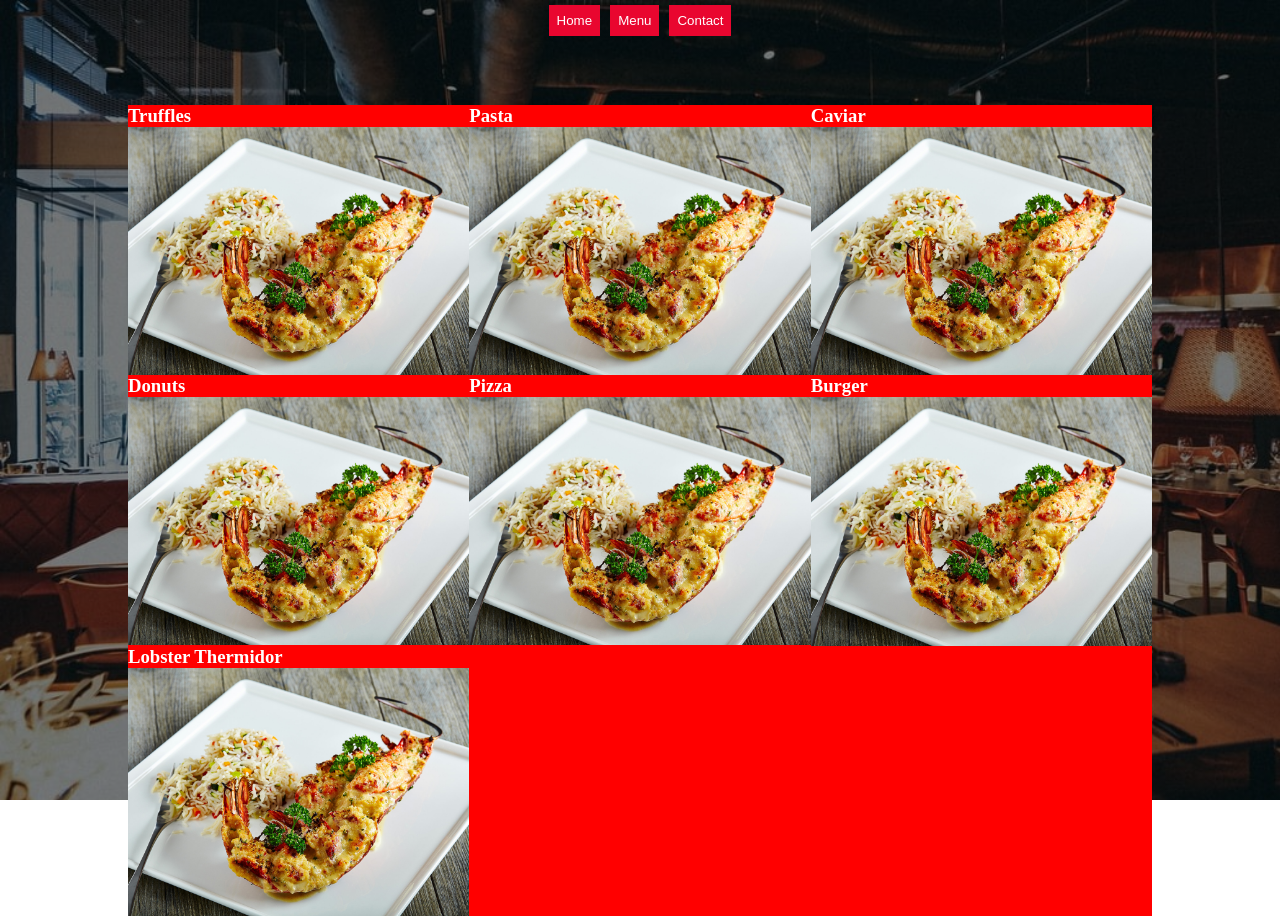
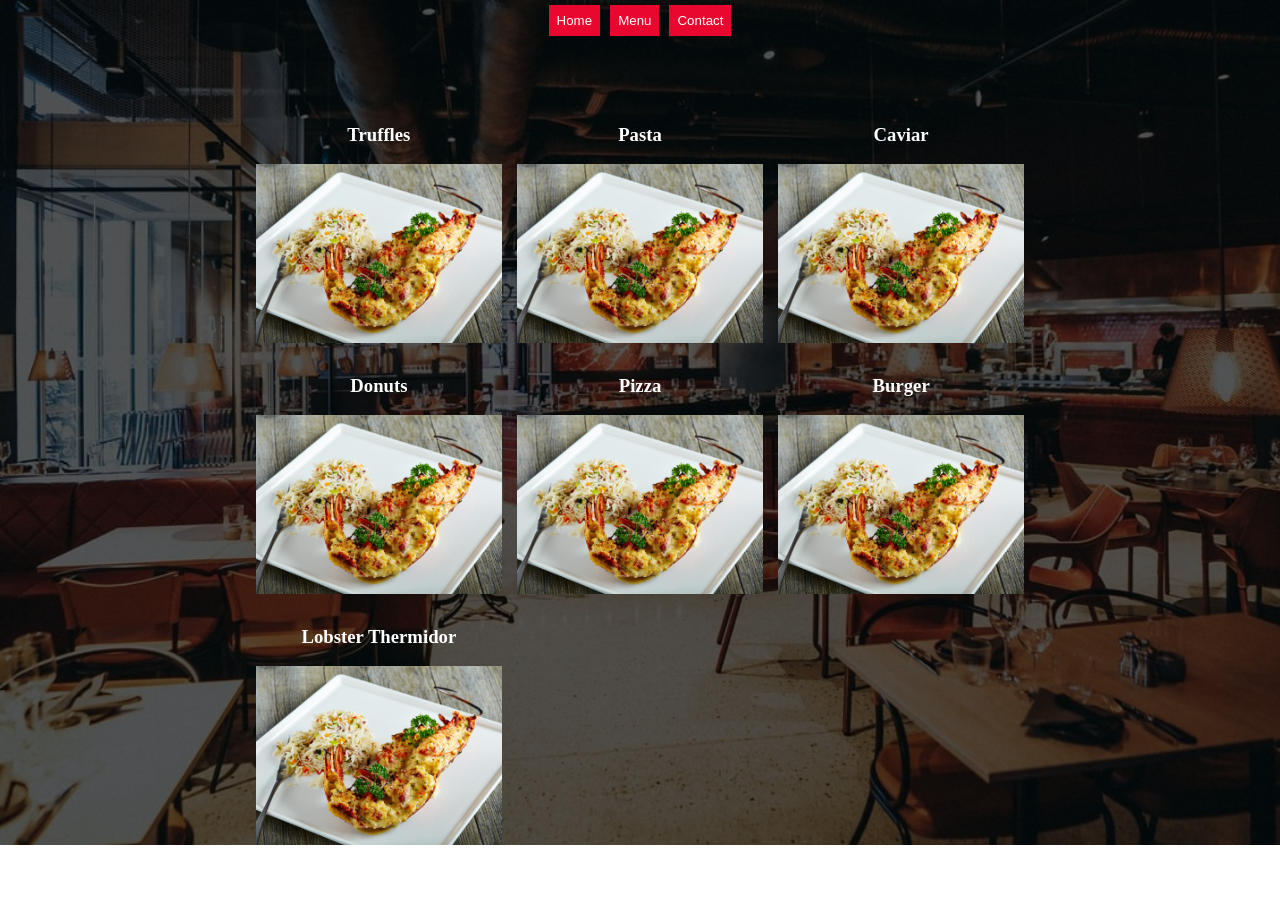
Before and after one commit to newhorizon-tech/minimalist-restaurant-page, a website built with webpack: page dist/index.html in a window 1280 px wide. Both pictures are taken after a click on the button "Menu". After the commit the page ends 845 px from the top, so only its background shows below. Built offline with nearby package versions, Linux system fonts and the light colour scheme.

Commit message:
Fix grid layout

```diff
--- a/src/styles.scss
+++ b/src/styles.scss
@@ -1,6 +1,12 @@
-body, h1 {
+body {
   margin: 0;
+  width: 100vw;
+  height: 100vh;
+  color: white;
+  background: linear-gradient(rgba(0,0,0,65%),rgba(0,0,0,65%)), url(./img/restaurant.jpeg) repeat;
+  background-size: cover;
 }
+
 
 header {
   display: flex;
@@ -20,13 +26,6 @@ main p {
   font-family: monospace;
 }
 
-#content {
-  width: 100vw;
-  height: 100vh;
-  color: white;
-  background: linear-gradient(rgba(0,0,0,50%),rgba(0,0,0,50%)), url(./img/restaurant.jpeg);
-  background-size: cover;
-}
 
 
 button {
@@ -43,19 +42,23 @@ button {
 
 
 #menu-grid {
-  width: 80%;
+  width: 60%;
+  height: 80vh;
   display: grid;
-  background-color: red;
-  grid-template-columns: 1fr 1fr 1fr;
+  grid-template-columns: repeat(auto-fit, minmax(200px,1fr));
+  grid-gap: 2%;
 }
 
 .item {
+  display: flex;
+  flex-direction: column;
+  align-items: center;
   height: 100%;
 }
 
-.item h3 {
-  margin: 0;
-}
+// .item h3 {
+//   margin: 0;
+// }
 
 
 .item img {
```
Also changed, not shown: dist/main.js, src/favicon.png (renamed from src/favicon.ico).
